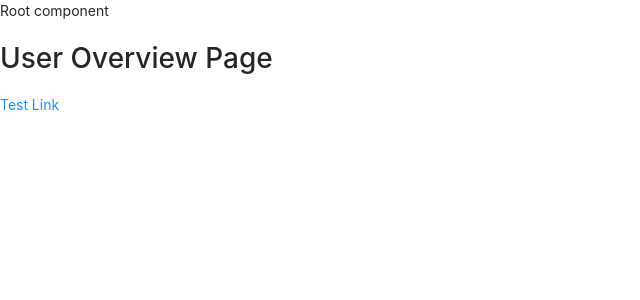
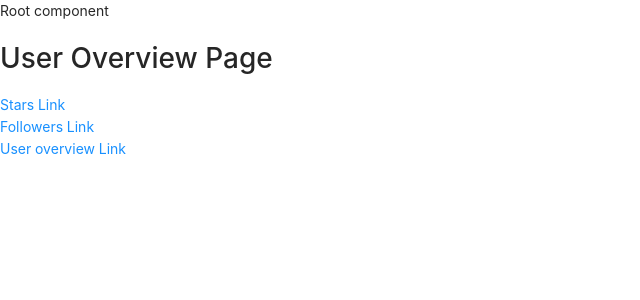
Before and after one commit to sfidrya/relay-ts-react-app, a React (Create React App) app: page /mockuser in a window 1280 px wide. Shown: the top 300 px of the page, without its empty margins (0-640 px from the left). Built offline with nearby package versions, Linux system fonts and the light colour scheme; what react-relay would draw is missing.

Commit message:
Add links to pages

```diff
--- a/src/components/Overview.tsx
+++ b/src/components/Overview.tsx
@@ -1,5 +1,13 @@
 import React from 'react'
+import Link from '../routing/Link'
 
 export default function Overview() {
-  return <h1>User Overview Page</h1>
+  return (
+    <div>
+      <h1>User Overview Page</h1>
+      <Link to="/mockuser/stars">Stars Link</Link>
+      <br />
+      <Link to="/mockuser/followers">Followers Link</Link>
+    </div>
+  )
 }
--- a/src/components/Root.tsx
+++ b/src/components/Root.tsx
@@ -10,7 +10,7 @@ export default function Root(props: RootComponentProps) {
     <div>
       <p>Root component</p>
       {props.children}
-      <Link to="/stars">Test Link</Link>
+      <Link to="/mockuser">User overview Link</Link>
     </div>
   )
 }
```
